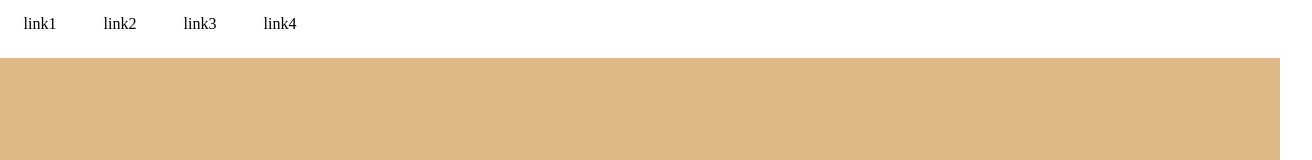
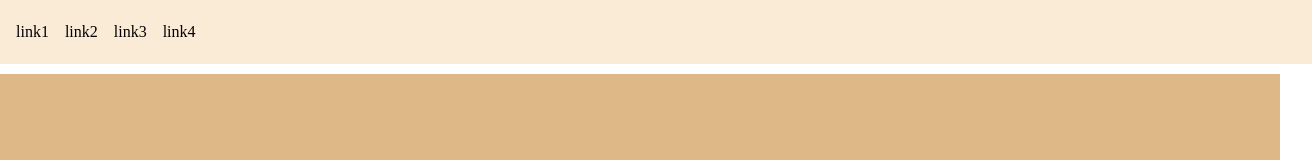
Before and after one commit to FbW-WD-22-E07/center-image-triplnj, a plain HTML site: page index.html in a window 1280 px wide. Shown: the top 160 px of the page, 1312 px wide, since content can reach past the window. Drawn offline with Linux system fonts and the light colour scheme.

Commit message:
final final

```diff
--- a/style.css
+++ b/style.css
@@ -4,14 +4,16 @@
 }
 .navbar {
   display: flex;
-  justify-content: space-around;
+  gap: 1em;
+  background-color: antiquewhite;
   justify-items: center;
   align-items: center;
   list-style: none;
-  height: 3em;
-  width: 25%;
+  height: 2em;
+  width: 100%;
   margin-bottom: 10px;
-  padding: 0;
+
+  padding: 1em;
 }
 section {
   width: 100%;
@@ -27,5 +29,5 @@ img {
   border: solid 4px black;
 }
 img:hover {
-  transform:scale(10);
+  transform:scale(1.1);
 }
```
